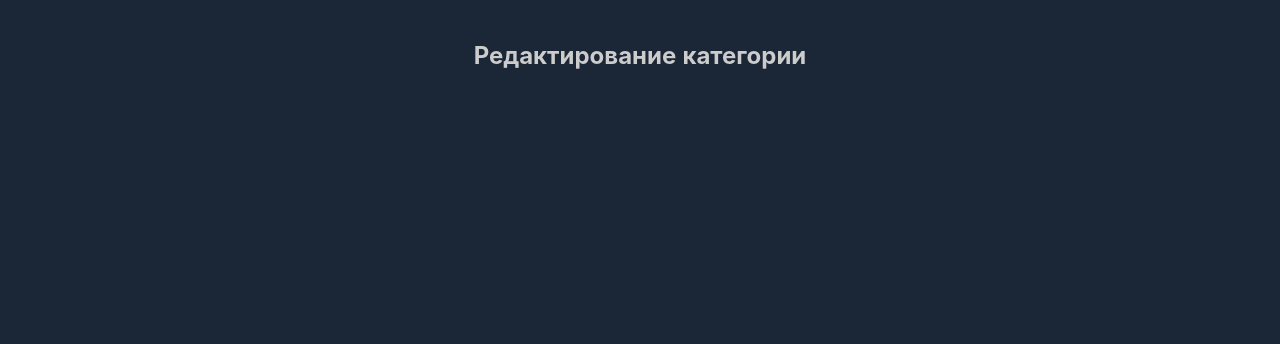
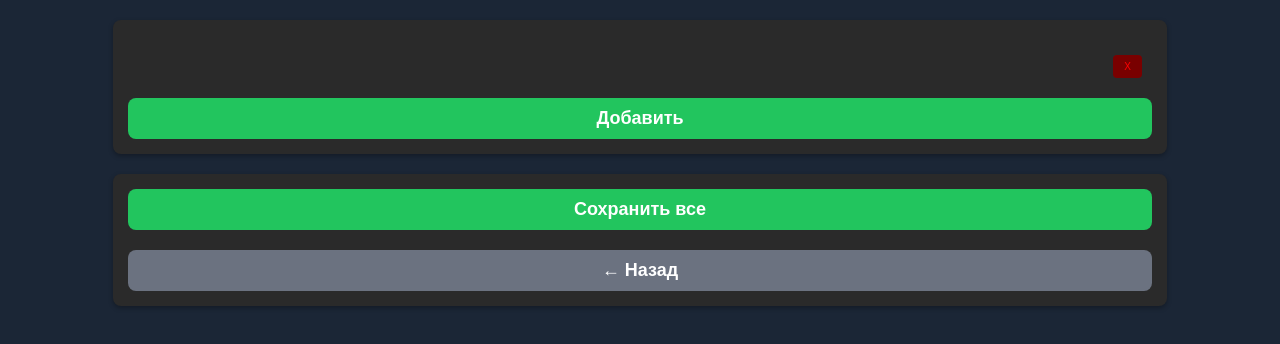
Before and after one commit to ElPresedente/donate-aggregator, a Vue app in the folder frontend/: page /edit-category/1 in a window 1280 px wide. Shown: the top 344 px of the page. Built offline with nearby package versions, Linux system fonts and the light colour scheme.

Commit message:
Прототип интерфейса
- закончил прототип интерфейса для каждой страницы

```diff
--- a/frontend/src/components/RouletteSettingsCard.vue
+++ b/frontend/src/components/RouletteSettingsCard.vue
@@ -32,7 +32,7 @@ export default {
   setup(props) {
     const router = useRouter();
     const openEditor = () => {
-      router.push({ name: 'edit-category', params: { index: props.index } });
+      router.push({ name: 'edit-category', params: { items: JSON.stringify(props.items) } });
     };
     return { openEditor };
   }
--- a/frontend/src/components/RouletteSettingsCardEditor.vue
+++ b/frontend/src/components/RouletteSettingsCardEditor.vue
@@ -1,34 +1,145 @@
 <template>
-  <div>
-    <h2>Редактирование категории</h2>
-    <!-- Здесь будет форма редактирования -->
+  <div class="card">
+    <ul>
+      <li v-for="(item, idx) in localItems" :key="idx">
+        <input
+          v-model="localItems[idx]"
+          class="hidden-input"
+          @input="updateItem(idx, $event.target.value)"
+        />
+        <button class="del-btn" @click="saveItem(idx)">Х</button>
+      </li>
+    </ul>
+    <button class="btn add" @click="add()">Добавить</button>
   </div>
+  <section class="card">
+    <button class="btn save" @click="save()">Сохранить все</button>
+    <button class="btn back" @click="goBack()">← Назад</button>
+  </section>
 </template>
 
 <script>
-import { useRoute } from 'vue-router';
+import { useRoute, useRouter } from 'vue-router';
+import { ref } from "vue";
 
 export default {
   name: 'RouletteSettingsCardEditor',
   setup() {
+    const router = useRouter();//Пока не понял, в чём прикол, но так работает
     const route = useRoute();
-    const index = Number(route.params.index);
+    const localItems = ref(JSON.parse(route.params.items || '[]'));
 
     // Вывод аргумента в консоль
-    console.log('Index из параметра маршрута:', index);
+    console.log('Index из параметра маршрута:', localItems);
 
-    return { index };
-  }
+    const save = () => {
+
+      //Сохранение в бд
+
+      router.go(-1);
+    }
+
+    const goBack = () => router.go(-1);
+    return { localItems, save, goBack };
+  },
 };
 </script>
 
 <style scoped>
-/* Стили для компонента */
-div {
-  padding: 20px;
+.card {
+  width: 80%;
+  margin: 20px auto;
+  background-color: #2a2a2a;
+  border-radius: 8px;
+  padding: 15px;
+  box-shadow: 0 2px 5px rgba(0, 0, 0, 0.3);
 }
 
-h2 {
+.card h3 {
+  font-size: 16px;
   color: #ccc;
+  flex-grow: 1;
+  text-align: center;
+  margin: 0;
+}
+
+.card ul {
+  list-style: none;
+  padding: 0;
+  margin: 10px 0;
+}
+
+.card li {
+  font-size: 20px;
+  color: #999;
+  margin-bottom: 5px;
+  display: flex;
+  align-items: center;
+  margin: 15px 10px;
+}
+
+.hidden-input {
+  background: transparent;
+  border: none;
+  color: #999;
+  font-size: 20px;
+  width: 100%;
+  outline: none;
+  padding: 5px 0;
+}
+
+.hidden-input:focus {
+  border-bottom: 1px solid #f57d07;
+}
+
+.del-btn {
+  background-color: #790000;
+  border: 1px solid transparent;
+  border-radius: 4px;
+  color: red;
+  padding: 5px 10px;
+  font-size: 10px;
+  cursor: pointer;
+}
+
+.del-btn:hover {
+  background-color: #b10000;
+}
+
+.btn.back {
+  font-size: large;
+  background-color: #6b7280;
+  margin-top: 20px;
+  width: 100%;
+  padding: 10px;
+  border-radius: 8px;
+  border: none;
+  color: white;
+  font-weight: bold;
+  cursor: pointer;
+}
+.btn.save {
+  width: 100%;
+  font-size: large;
+  padding: 10px;
+  border-radius: 8px;
+  border: none;
+  color: white;
+  font-weight: bold;
+  cursor: pointer;
+  transition: background 0.2s ease;
+  background-color: #22c55e;
+}
+.btn.add {
+  width: 100%;
+  font-size: large;
+  padding: 10px;
+  border-radius: 8px;
+  border: none;
+  color: white;
+  font-weight: bold;
+  cursor: pointer;
+  transition: background 0.2s ease;
+  background-color: #22c55e;
 }
 </style>
--- a/frontend/src/components/RouletteSettingsPanel.vue
+++ b/frontend/src/components/RouletteSettingsPanel.vue
@@ -21,7 +21,7 @@ import RouletteSettingsCard from './RouletteSettingsCard.vue'
 export default {
   setup() {
     const router = useRouter();
-    const goBack = () => router.push('/');
+    const goBack = () => router.go(-1); //router.push('/');
     return { goBack };
   },
   components: { RouletteSettingsCard },
--- a/frontend/src/components/SettingsPanel.vue
+++ b/frontend/src/components/SettingsPanel.vue
@@ -31,7 +31,7 @@ import SettingsCard from './LoginSettingsCard.vue'
 export default {
   setup() {
     const router = useRouter();
-    const goBack = () => router.push('/');
+    const goBack = () => router.go(-1); //router.push('/');
     return { goBack };
   },
   components: { SettingsCard },
--- a/frontend/src/router/index.js
+++ b/frontend/src/router/index.js
@@ -8,7 +8,9 @@ import { createRouter, createWebHistory } from 'vue-router';
      { path: '/', component: Window },
      { path: '/settings', component: SettingsPanel },
      { path: '/roulette-settings', component: RouletteSettingsPanel },
-     { path: '/edit-category/:index', name: 'edit-category', component: RouletteSettingsCardEditor },
+     { path: '/edit-category/:items', name: 'edit-category', component: RouletteSettingsCardEditor },
+     //После подключения бд будем передавать индекс и делать по нему запрос
+     //{ path: '/edit-category/:index', name: 'edit-category', component: RouletteSettingsCardEditor },
    ];
 
    const router = createRouter({
```
